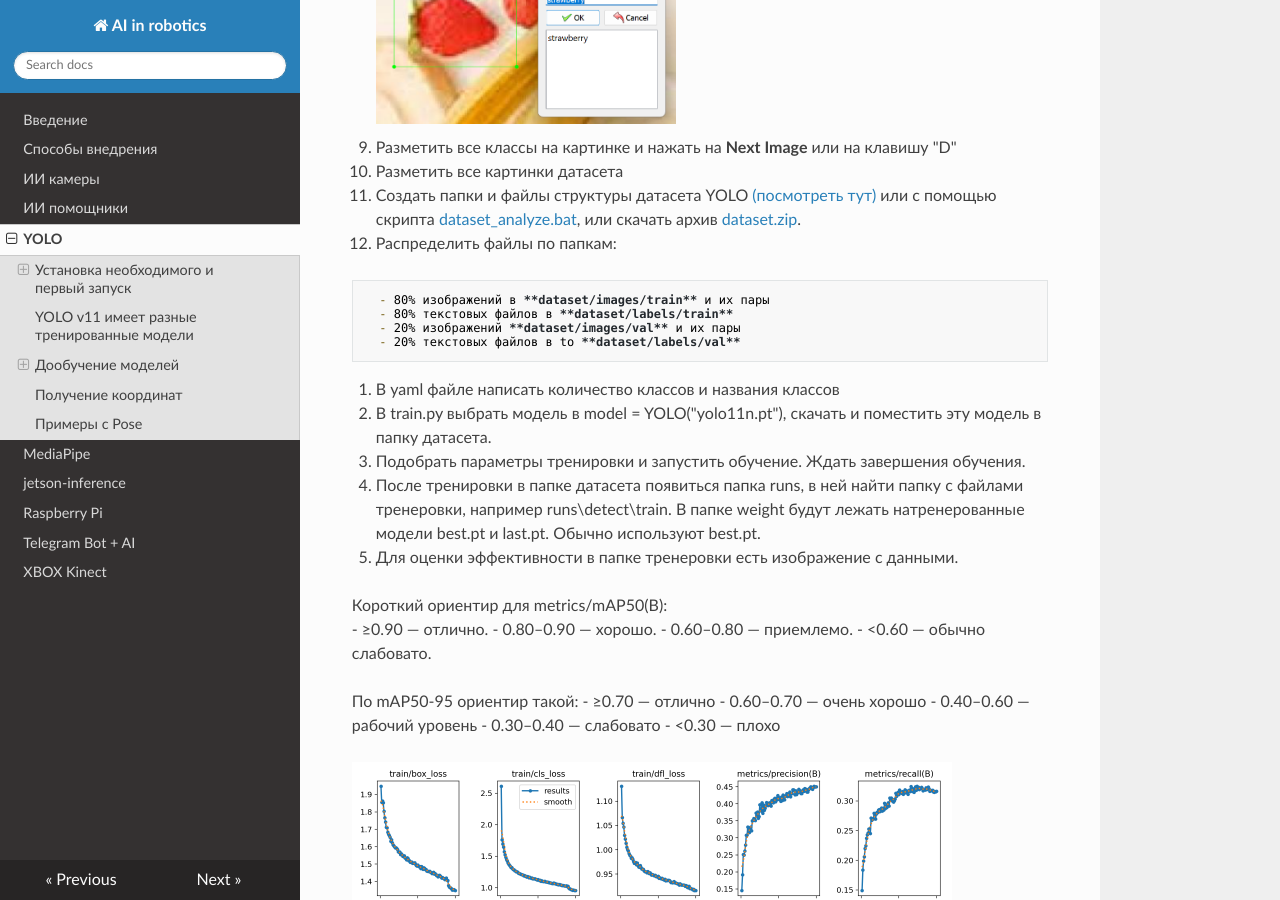
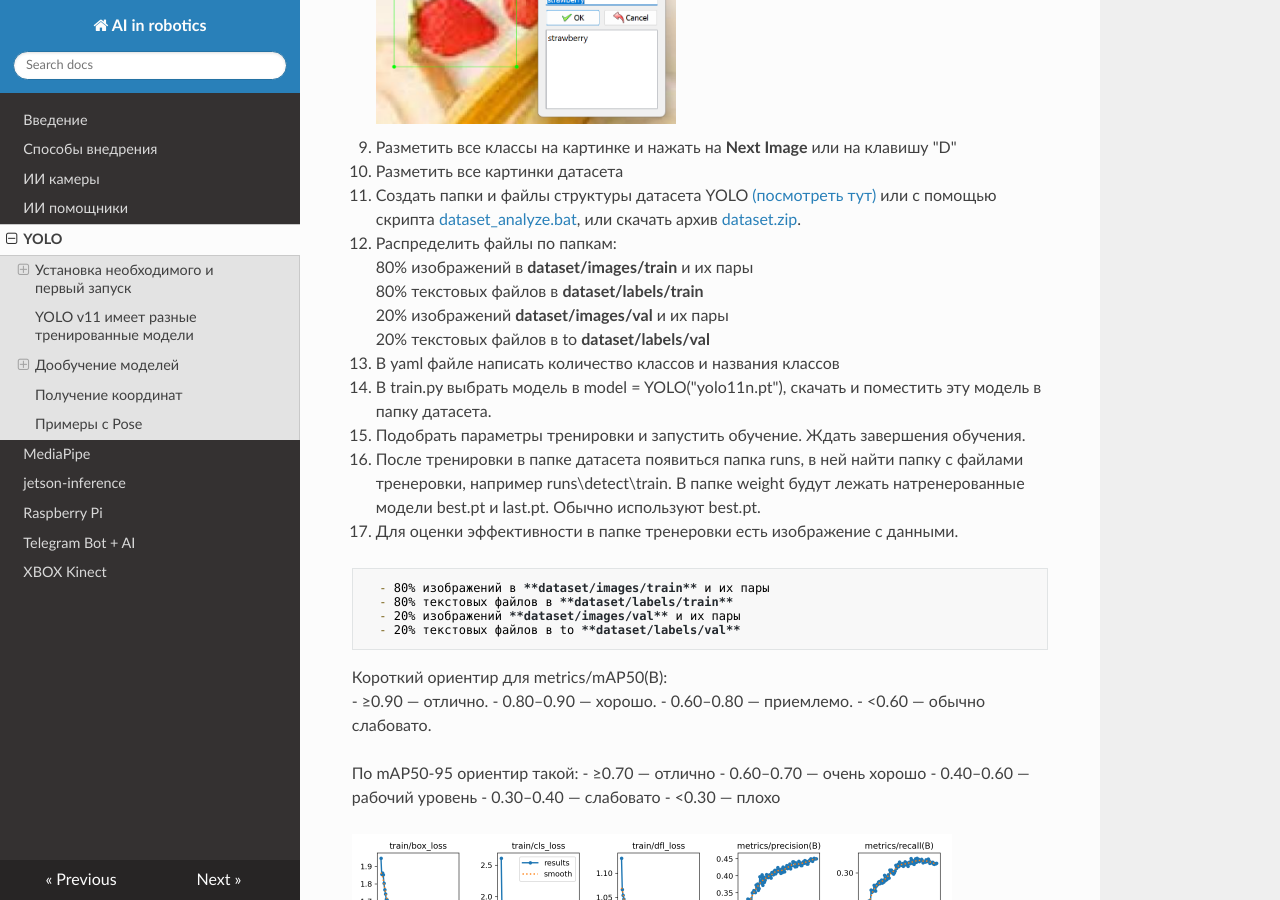
Before and after one commit to aztechell/AI-in-robotics, an MkDocs documentation site: the page built from docs/yolo.md, in a window 1280 px wide and 900 px high, scrolled down 5861 px. Built offline with MkDocs 1.6.1, drawn with Linux system fonts in a browser that asks for light colours; nearby versions of some CDN libraries.

Commit message:
adding info

````diff
--- a/docs/yolo.md
+++ b/docs/yolo.md
@@ -315,17 +315,22 @@ model.train(
 10. Разметить все картинки датасета
 11. Создать папки и файлы структуры датасета YOLO [(посмотреть тут)](yolo.md#датасет) или с помощью скрипта [dataset_analyze.bat](files/dataset_analyze.bat), или скачать архив [dataset.zip](files/dataset.zip).
 12. Распределить файлы по папкам:
+80% изображений в **dataset/images/train** и их пары
+80% текстовых файлов в **dataset/labels/train**
+20% изображений **dataset/images/val** и их пары
+20% текстовых файлов в to **dataset/labels/val**
+13. В yaml файле написать количество классов и названия классов
+14. В train.py выбрать модель в model = YOLO("yolo11n.pt"), скачать и поместить эту модель в папку датасета.
+15. Подобрать параметры тренировки и запустить обучение. Ждать завершения обучения.
+16. После тренировки в папке датасета появиться папка runs, в ней найти папку с файлами тренеровки, например runs\detect\train. В папке weight будут лежать натренерованные модели best.pt и last.pt. Обычно используют best.pt.
+17. Для оценки эффективности в папке тренеровки есть изображение с данными.
 ```
   - 80% изображений в **dataset/images/train** и их пары
   - 80% текстовых файлов в **dataset/labels/train**
   - 20% изображений **dataset/images/val** и их пары
   - 20% текстовых файлов в to **dataset/labels/val**
 ```
-13. В yaml файле написать количество классов и названия классов
-14. В train.py выбрать модель в model = YOLO("yolo11n.pt"), скачать и поместить эту модель в папку датасета.
-15. Подобрать параметры тренировки и запустить обучение. Ждать завершения обучения.
-16. После тренировки в папке датасета появиться папка runs, в ней найти папку с файлами тренеровки, например runs\detect\train. В папке weight будут лежать натренерованные модели best.pt и last.pt. Обычно используют best.pt.
-17. Для оценки эффективности в папке тренеровки есть изображение с данными.
+
 
 Короткий ориентир для metrics/mAP50(B):
 - ≥0.90 — отлично.
````
